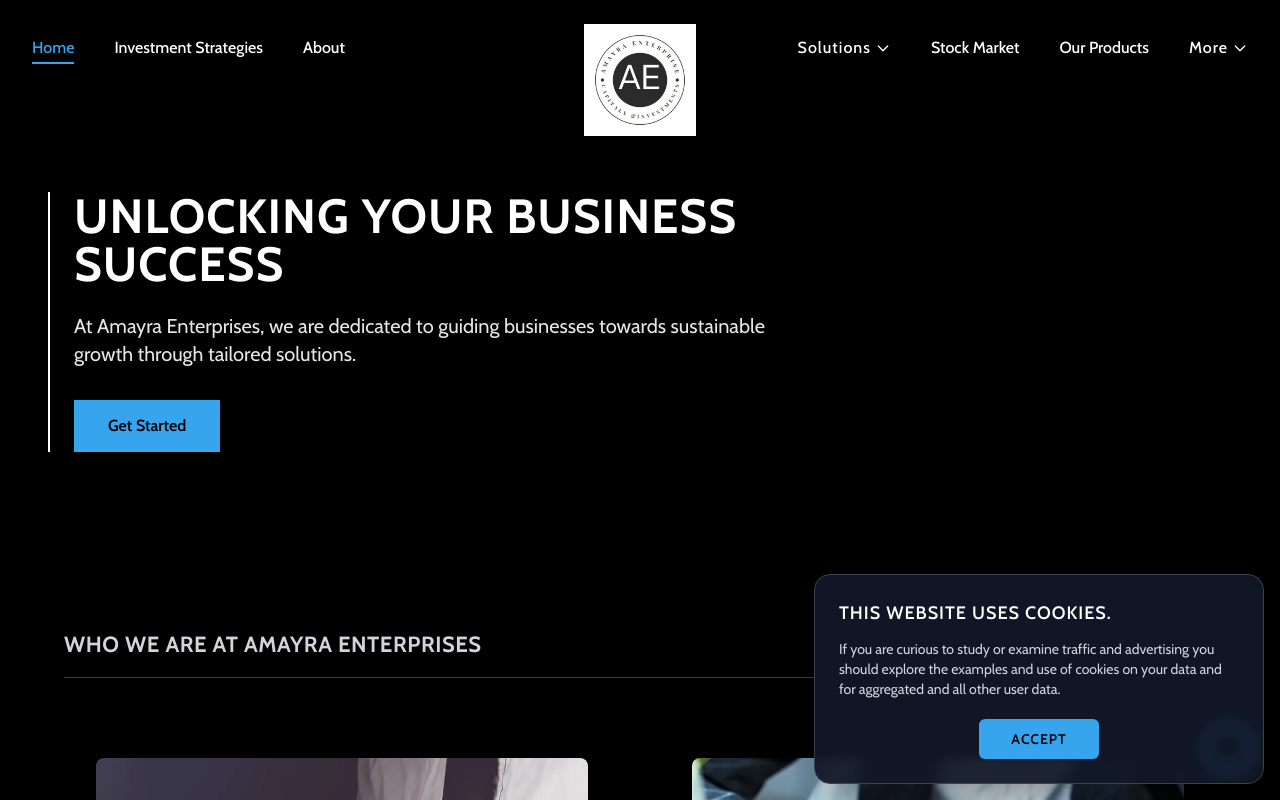
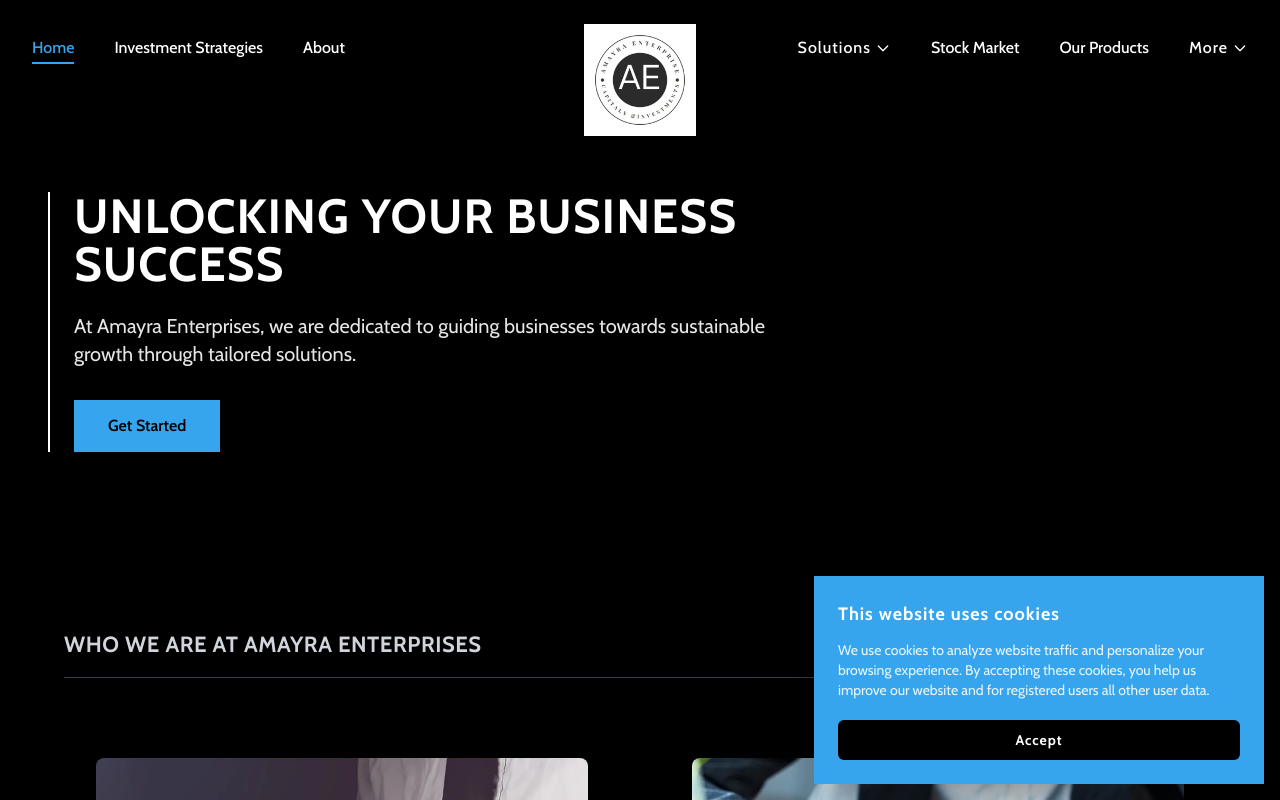
Before and after one commit to webixsolutions-dev/amrenterprises, a React (Vite) app: page / in a window 1280 px wide. Shown: the top 800 px of the page. Built offline with nearby package versions, Linux system fonts and the light colour scheme.

Commit message:
Update: CookieConsent brand background, full width button, and Vercel deployment fixes

```diff
--- a/src/components/ui/CookieConsent.jsx
+++ b/src/components/ui/CookieConsent.jsx
@@ -6,22 +6,22 @@
   if (!visible) return null
 
   return (
-    <div className="fixed bottom-4 right-4 w-[90%] sm:w-[380px] md:w-[420px] lg:w-[450px] bg-gray-900/95 backdrop-blur-sm border border-gray-700 rounded-2xl shadow-2xl shadow-black/50 text-gray-200 p-5 md:p-6 z-[999]">
+    <div className="fixed bottom-4 right-4 w-[90%] sm:w-[380px] md:w-[420px] lg:w-[450px] bg-brand shadow-2xl shadow-black/50 text-white p-5 md:p-6 z-[999]">
 
-      <h3 className="text-white font-semibold text-base md:text-lg mb-3">
-        This website uses cookies.
+      <h3 className="text-white normal-case text-base md:text-lg mb-3">
+        This website uses cookies
       </h3>
 
-      <p className="text-xs md:text-sm text-gray-300 leading-relaxed">
-        If you are curious to study or examine traffic and advertising you should
-        explore the examples and use of cookies on your data and for aggregated
-        and all other user data.
+      <p className="text-xs md:text-sm text-white/90 leading-relaxed">
+        We use cookies to analyze website traffic and personalize your browsing experience.
+        By accepting these cookies, you help us improve our website and for registered users
+        all other user data.
       </p>
 
-      <div className="flex justify-center mt-5">
+      <div className="flex mt-5">
         <button
           onClick={() => setVisible(false)}
-          className="bg-brand text-black font-semibold px-8 py-2.5 rounded-md hover:bg-white transition-all duration-300 text-sm"
+          className="w-full bg-black text-white normal-case px-8 py-2.5 rounded-md text-sm"
         >
           Accept
         </button>
```
